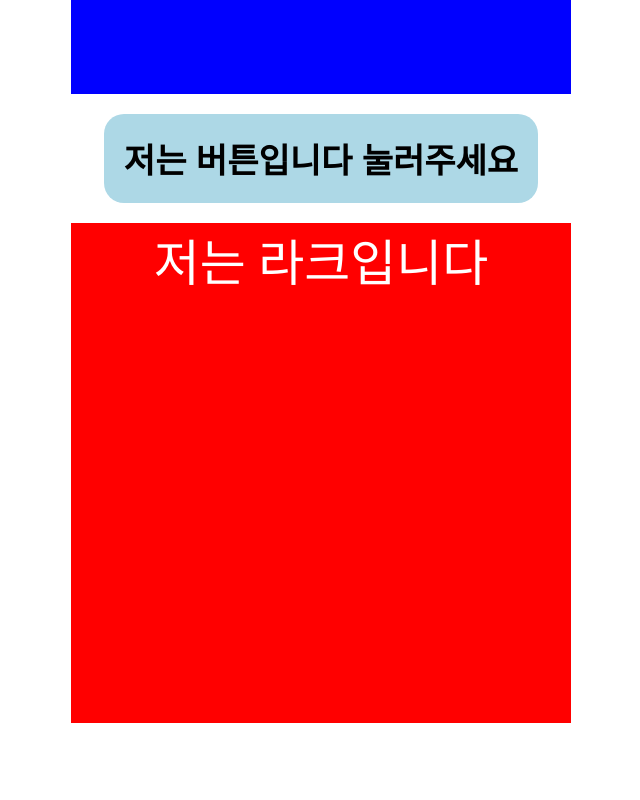
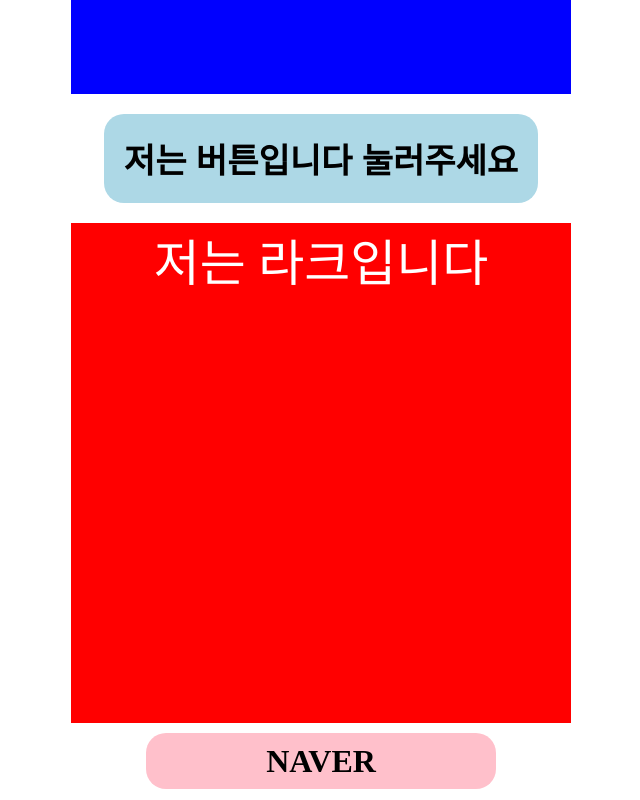
Before and after one commit to NICK-JUDY/DUREUP, a plain HTML site: page index.html in a window 1280 px wide. Shown: the part 486-1286 px from the top of the page, without its empty margins (319-959 px from the left). Before the commit the page ends 1217 px from the top, so only its background shows below. Drawn offline with Linux system fonts and the light colour scheme.

Commit message:
third upload

```diff
--- a/index.html
+++ b/index.html
@@ -42,6 +42,20 @@
             cursor: pointer;
             background-color: lightblue;
         }
+        .naver {
+            text-align: center;
+            margin: 20px;
+            box-sizing: border-box;
+        }
+        a {
+            font-size: 32px;
+            font-weight: 700;
+            color: black;
+            text-decoration: none;
+            border-radius: 20px;
+            padding: 10px 120px;
+            background-color: pink;
+        }
     </style>
 </head>
 <body>
@@ -51,7 +65,9 @@
         <button onclick="printBtn()">저는 버튼입니다 눌러주세요</button>
     </div>
     <div class="lark">저는 라크입니다</div>
-
+    <div class="naver">
+        <a href="https://www.naver.com" target="_blank">NAVER</a>
+    </div>
 </body>
 
 <script>
```
